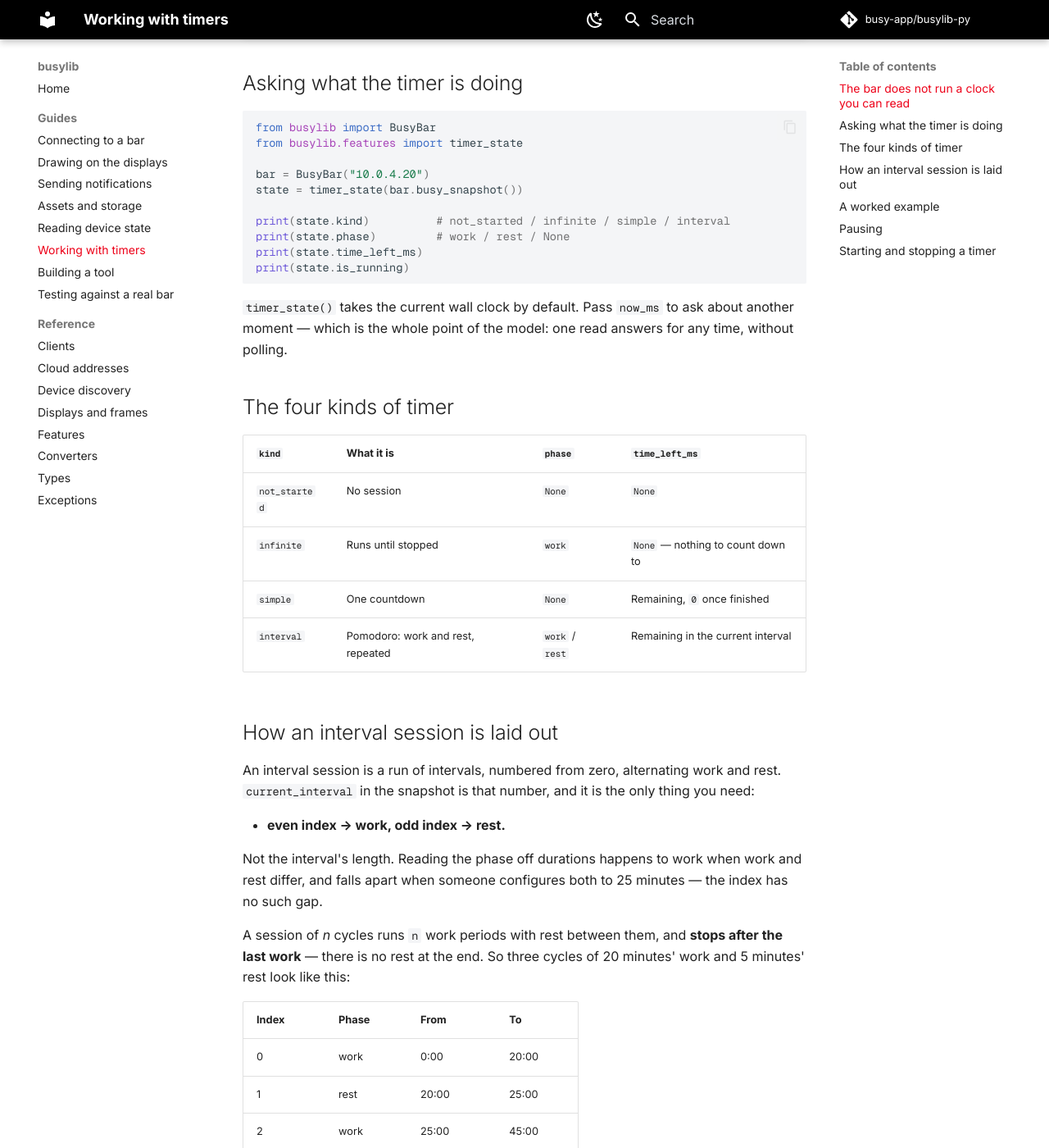
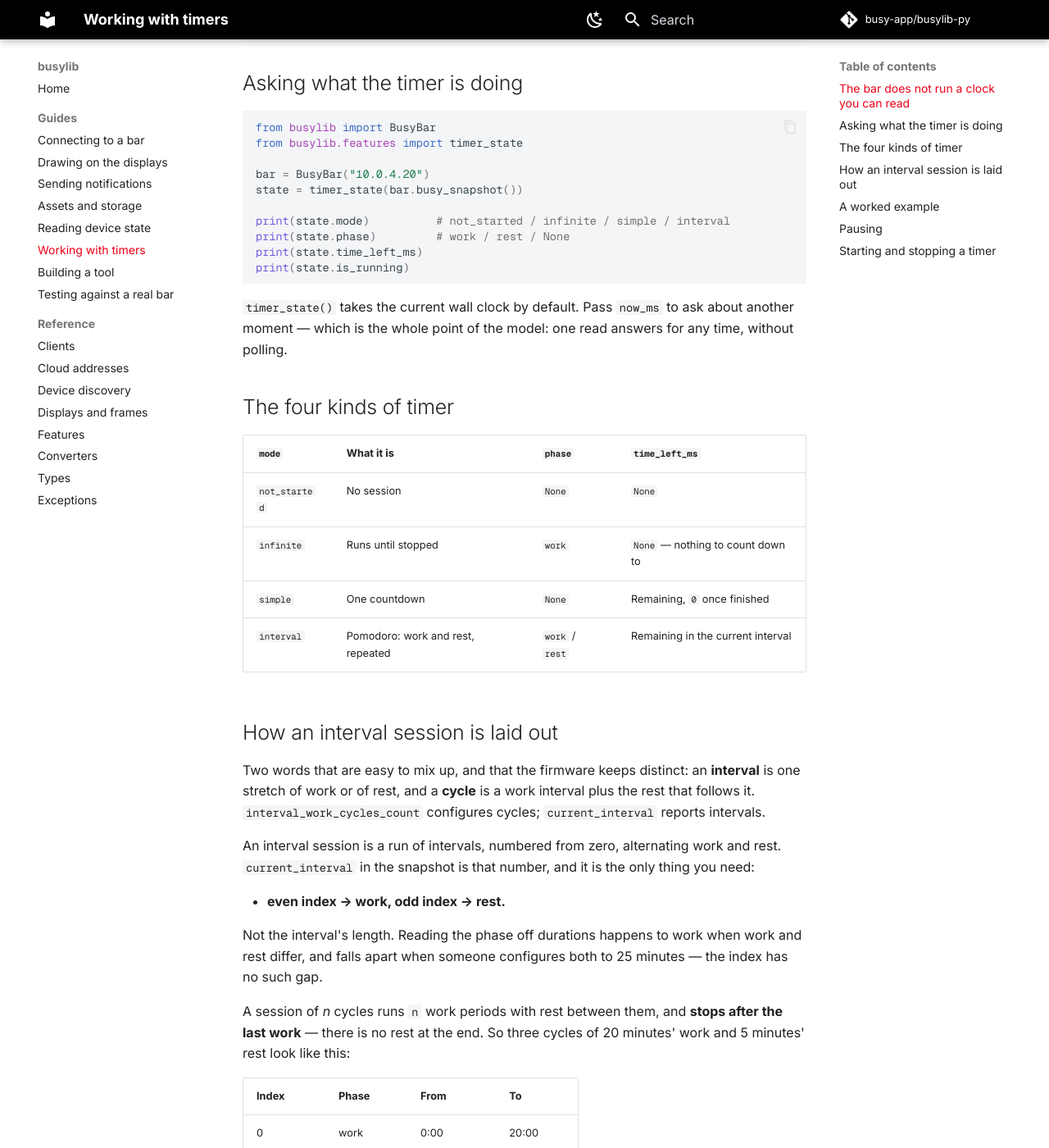
Before and after one commit to busy-app/busylib-py, an MkDocs documentation site: the page built from docs/guides/timers.md, in a window 1280 px wide and 1400 px high, scrolled down 573 px. Shown: the whole window at 82% size. Built offline with MkDocs 1.6.1 and Material for MkDocs 9.7.7, drawn with Linux system fonts in a browser that asks for light colours; comment, search, counter and statistics services are not loaded; some of the changed text lies outside the part shown.

Commit message:
docs: align timer and access-key terms with the firmware

```diff
--- a/docs/guides/timers.md
+++ b/docs/guides/timers.md
@@ -32,7 +32,7 @@
 bar = BusyBar("10.0.4.20")
 state = timer_state(bar.busy_snapshot())
 
-print(state.kind)          # not_started / infinite / simple / interval
+print(state.mode)          # not_started / infinite / simple / interval
 print(state.phase)         # work / rest / None
 print(state.time_left_ms)
 print(state.is_running)
@@ -44,7 +44,7 @@
 
 ## The four kinds of timer
 
-| `kind` | What it is | `phase` | `time_left_ms` |
+| `mode` | What it is | `phase` | `time_left_ms` |
 | --- | --- | --- | --- |
 | `not_started` | No session | `None` | `None` |
 | `infinite` | Runs until stopped | `work` | `None` — nothing to count down to |
@@ -52,6 +52,11 @@
 | `interval` | Pomodoro: work and rest, repeated | `work` / `rest` | Remaining in the current interval |
 
 ## How an interval session is laid out
+
+Two words that are easy to mix up, and that the firmware keeps distinct: an
+**interval** is one stretch of work or of rest, and a **cycle** is a work
+interval plus the rest that follows it. `interval_work_cycles_count`
+configures cycles; `current_interval` reports intervals.
 
 An interval session is a run of intervals, numbered from zero, alternating
 work and rest. `current_interval` in the snapshot is that number, and it is
```
Also changed, not shown: other parts of docs/guides/timers.md (+1 -1 lines), README.md (+4 -3 lines), docs/guides/integration-tests.md (+1 -1 lines), 2 other files.
